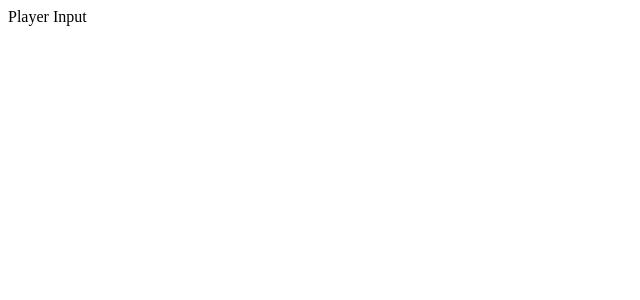
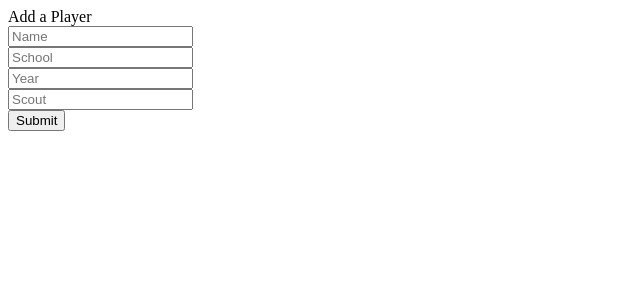
Before and after one commit to jerkzilla/north-la-scout-frontend, a React (Create React App) app: page / in a window 1280 px wide. Shown: the top 300 px of the page, without its empty margins (0-640 px from the left). Built offline with nearby package versions, Linux system fonts and the light colour scheme; no server answers.

Commit message:
able to add players functionality now

```diff
--- /dev/null
+++ b/src/actions/addPlayer.js
@@ -0,0 +1,15 @@
+export const addPlayer = (data) => {
+// debugger
+    return (dispatch) => {
+        fetch('http://localhost:3000/players', {
+            headers: {
+                'Content-Type': 'application/json',
+                'Accept': 'application/json'
+            },
+            method: 'POST',
+            body: JSON.stringify(data)
+        })
+        .then(resp => resp.json())
+        .then(player => dispatch({type: 'ADD_PLAYER', payload: player}))
+    }
+}
--- a/src/components/Player.js
+++ b/src/components/Player.js
@@ -5,7 +5,8 @@ const Player = (props) => {
     return (
         <>
             {props.players.map(player =>
-                <li>{player.name} - {player.school} - {player.year}: <br/>
+                <li>
+                    {player.name} - {player.school} - {player.year}: <br/>
                    <p>{player.scout}</p>
                  </li>
                 )}
--- a/src/components/PlayerInput.js
+++ b/src/components/PlayerInput.js
@@ -1,13 +1,44 @@
 import React, { Component } from 'react'
+import {connect} from 'react-redux'
+import {addPlayer} from '../actions/addPlayer'
 
 class PlayerInput extends Component {
+
+    state = {
+        name: '',
+        school: '',
+        year: '',
+        scout: ''
+    }
+
+    handleChange = (event) => {
+       this.setState({
+        [event.target.name]: event.target.value
+       })
+    }
+
+    handleSubmit = (event) => {
+        event.preventDefault()
+        this.props.addPlayer(this.state)
+
+    }
+
+
     render() {
         return (
             <div>
-                Player Input
+                <label>Add a Player</label>
+                <form onSubmit={this.handleSubmit}>
+                    {/* <label>Add Player</label> */}
+                    <input type='text' name="name" placeholder='Name' value={this.state.name} onChange={this.handleChange}/><br/>
+                    <input type='text' name="school" placeholder='School' value={this.state.school} onChange={this.handleChange}/><br/>
+                    <input type='text' name="year" placeholder='Year' value={this.state.year} onChange={this.handleChange}/><br/>
+                    <input type='text' name="scout" placeholder='Scout' value={this.state.scout} onChange={this.handleChange}/><br/>
+                    <input type='submit'/>
+                </form>
             </div>
         )
     }
 }
 
-export default PlayerInput;
+export default connect(null, {addPlayer})(PlayerInput);
--- a/src/containers/PlayersContainer.js
+++ b/src/containers/PlayersContainer.js
@@ -13,8 +13,9 @@ class PlayersContainer extends React.Component {
     render() {
         return (
             <div>
+                <PlayerInput /><br/><br/>
                 <Player players={this.props.players}/>
-                <PlayerInput />
+
             </div>
 
         )
--- a/src/reducers/playerReducer.js
+++ b/src/reducers/playerReducer.js
@@ -4,6 +4,8 @@ export default function playerReducer(state = {players: []}, action) {
         case 'FETCH_PLAYERS':
             return {...state, players: action.payload}
 
+        case 'ADD_PLAYER':
+            return {...state, players: [...state.players, action.payload]}
             default:
             return state
         }
```
Also changed, not shown: 1 other file (tests, documents, lock files or other folders).
